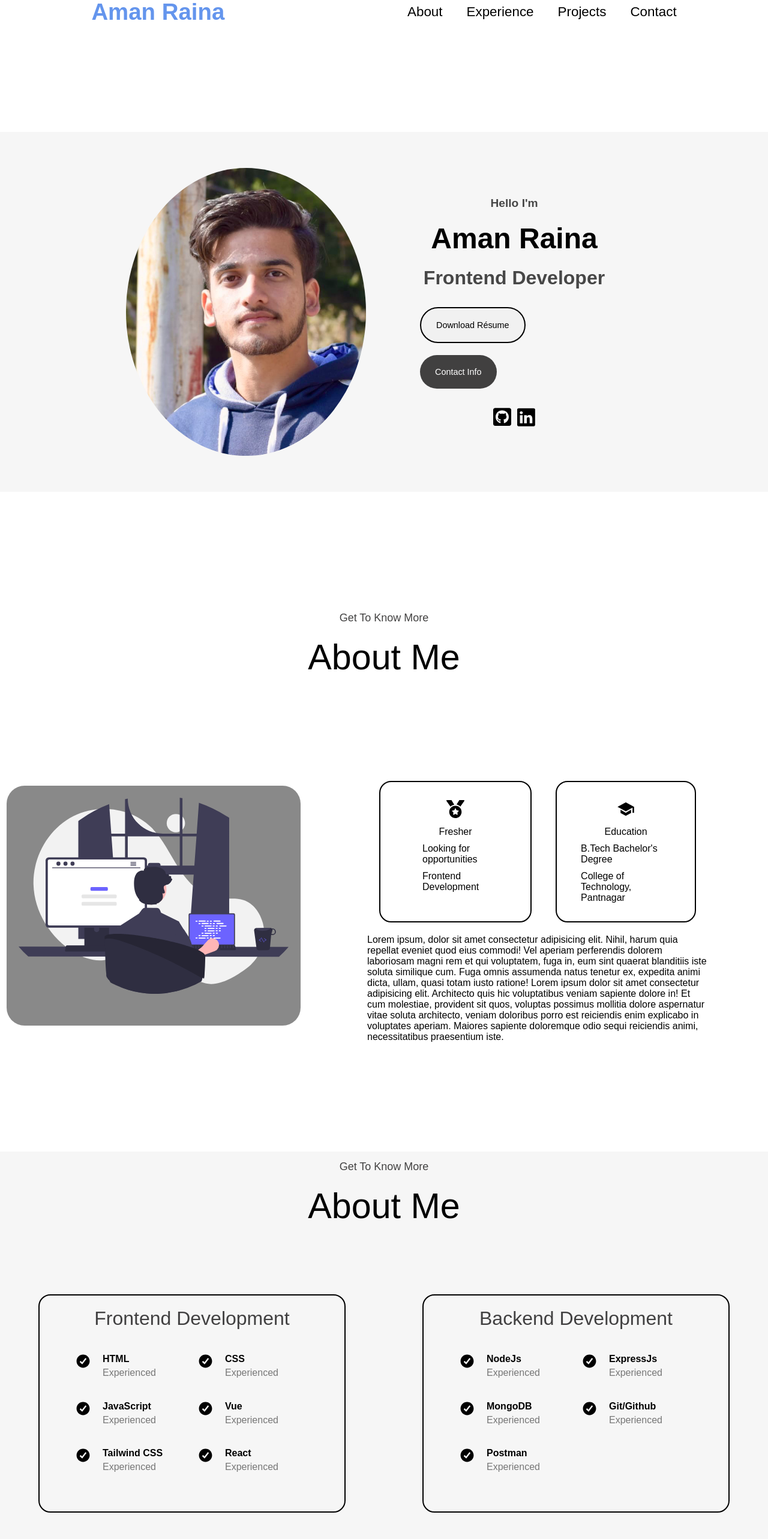
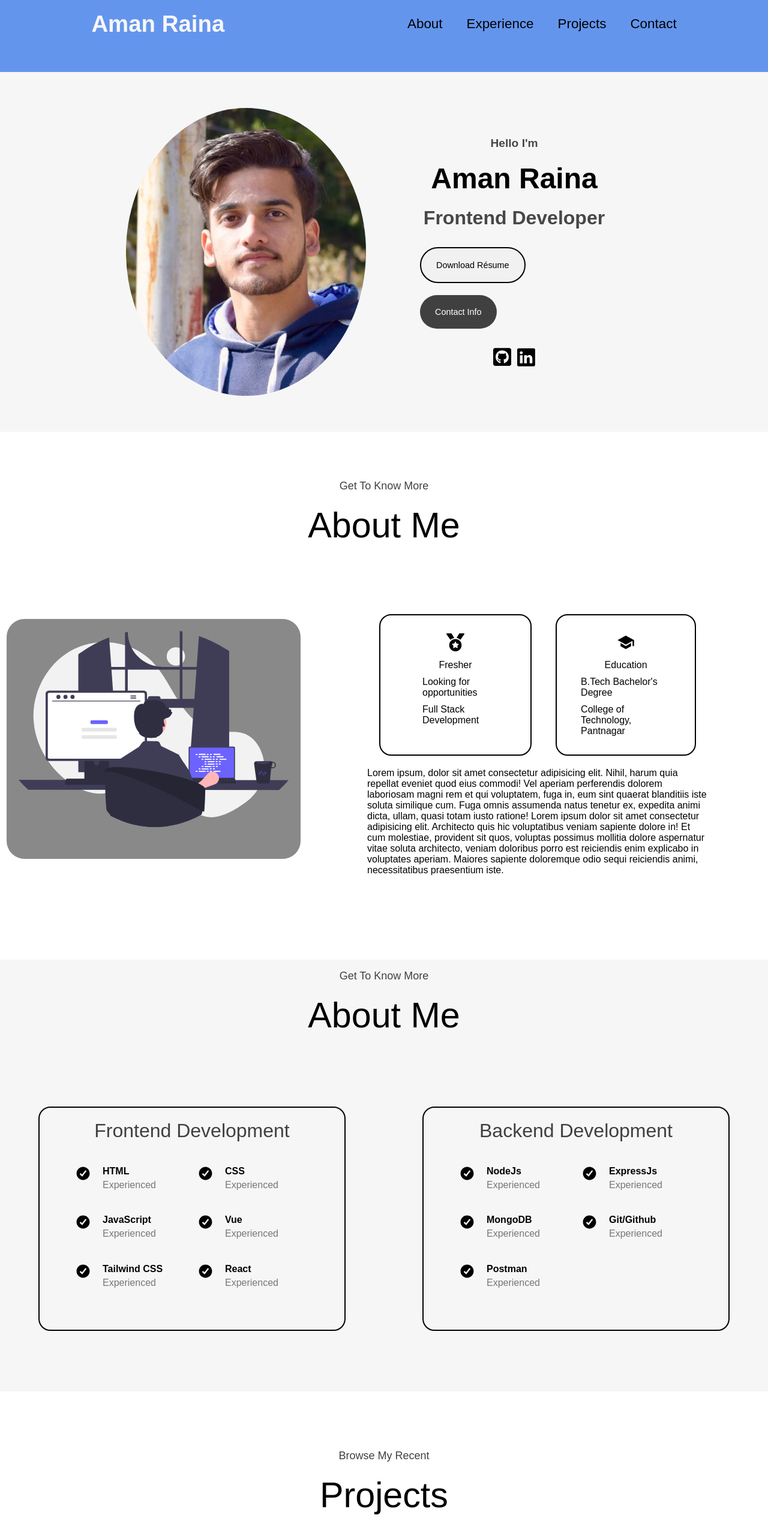
Before and after one commit to amanraina1/vue-portfolio-website, a Vue app: page / in a window 1280 px wide. Shown: the part 80-2646 px from the top of the page at 60% size. Built offline with nearby package versions, Linux system fonts and the light colour scheme.

Commit message:
projects section concluded

```diff
--- a/src/App.vue
+++ b/src/App.vue
@@ -3,12 +3,16 @@
   <Header />
   <About />
   <Experience />
+  <Projects />
+  <Footer />
 </template>
 <script>
 import Nav from "./components/Nav.vue";
 import Header from "./components/Header.vue";
 import About from "./components/About.vue";
 import Experience from "./components/Experience.vue";
+import Projects from "./components/Projects.vue";
+import Footer from "./components/Footer.vue";
 export default {
   name: "App",
   components: {
@@ -16,6 +20,8 @@ export default {
     Header,
     About,
     Experience,
+    Projects,
+    Footer,
   },
 };
 </script>
--- a/src/components/About.vue
+++ b/src/components/About.vue
@@ -18,7 +18,7 @@
             </span>
             <span>Fresher</span>
             <span>Looking for opportunities</span>
-            <span>Frontend Development</span>
+            <span>Full Stack Development</span>
           </div>
           <div class="right-box">
             <span>
@@ -56,8 +56,9 @@ export default {
 
 <style scoped>
 .container {
-  margin-top: 200px;
-  height: 700px;
+  margin-top: 10vh;
+  height: 90vh;
+  /* background-color: red; */
 }
 
 .top-container .light-text {
@@ -71,6 +72,7 @@ export default {
 }
 
 .top-container {
+  /* background-color: green; */
   width: 100%;
   height: 20%;
   display: flex;
@@ -82,7 +84,7 @@ export default {
 .bottom-container {
   display: flex;
   width: 100%;
-  height: 100%;
+  height: 80%;
 }
 
 .bottom-container .left-container {
--- a/src/components/Experience.vue
+++ b/src/components/Experience.vue
@@ -108,11 +108,9 @@ export default {
 
 <style scoped>
 .container {
+  margin-top: 10vh;
+  height: 90vh;
   background-color: #f6f6f6;
-}
-.container {
-  margin-top: 200px;
-  height: 700px;
   /* background-color: red; */
 }
 
--- a/src/components/Footer.vue
+++ b/src/components/Footer.vue
@@ -1,6 +1,14 @@
-<template></template>
+<template>
+  <div class="container">
+    <div class="top">
+      <div class="light-text">Browse My Recent</div>
+      <div class="dark-text">Projects</div>
+    </div>
+  </div>
+</template>
 <script>
 export default {
   name: "Footer",
 };
 </script>
+<style scoped></style>
--- a/src/components/Header.vue
+++ b/src/components/Header.vue
@@ -34,8 +34,8 @@ export default {
 .hero {
   display: flex;
   align-items: center;
-  height: 600px;
-  margin-top: 150px;
+  height: 75vh;
+  /* margin-top: 100px; */
   background-color: #f6f6f6;
 }
 .hero .hero-img-container {
--- a/src/components/Nav.vue
+++ b/src/components/Nav.vue
@@ -16,19 +16,19 @@ export default {
 </script>
 <style scoped>
 .nav-container {
-  margin-top: 50px;
+  margin-top: 5vh;
   display: flex;
   justify-content: space-around;
   align-items: center;
-  /* background-color: cornflowerblue; */
+  background-color: cornflowerblue;
   min-width: 200px;
-  height: 100px;
+  height: 20vh;
 }
 .nav-brand {
   font-size: 2.4em;
   font-weight: 800;
   cursor: pointer;
-  color: cornflowerblue;
+  color: #f6f6f6;
 }
 .non-bullet {
   list-style: none;
--- /dev/null
+++ b/src/components/Projects.vue
@@ -0,0 +1,128 @@
+<template>
+  <div class="container">
+    <div class="top">
+      <div class="light-text">Browse My Recent</div>
+      <div class="dark-text">Projects</div>
+    </div>
+    <div class="bottom">
+      <div class="border">
+        <div class="image">
+          <img src="../Images/Hero Image.svg" alt="Project photo" />
+        </div>
+        <div class="project-number">Project One</div>
+        <div class="links">
+          <button>Github</button>
+        </div>
+      </div>
+      <div class="border">
+        <div class="image">
+          <img src="../Images/Hero Image.svg" alt="Project photo" />
+        </div>
+        <div class="project-number">Project Two</div>
+        <div class="links">
+          <button>Github</button>
+        </div>
+      </div>
+      <div class="border">
+        <div class="image">
+          <img src="../Images/Hero Image.svg" alt="Project photo" />
+        </div>
+        <div class="project-number">Project Three</div>
+        <div class="links">
+          <button>Github</button>
+        </div>
+      </div>
+    </div>
+  </div>
+</template>
+
+<script>
+export default {
+  name: "Projects",
+};
+</script>
+
+<style scoped>
+.container {
+  margin-top: 10vh;
+  height: 90vh;
+  /* background-color: #f6f6f6; */
+  /* background-color: red; */
+}
+
+.top .light-text {
+  color: rgb(65, 64, 64);
+  font-size: large;
+}
+
+.top .dark-text {
+  color: black;
+  font-size: 59.2px;
+}
+
+.top {
+  /* background-color: blue; */
+  width: 100%;
+  height: 20%;
+  display: flex;
+  flex-direction: column;
+  align-items: center;
+  justify-content: center;
+  gap: 20px;
+}
+
+.bottom {
+  width: 100%;
+  height: 80%;
+  display: flex;
+  justify-content: space-evenly;
+  padding: 80px;
+}
+
+.bottom .border {
+  display: flex;
+  flex-direction: column;
+  align-items: center;
+  justify-content: space-between;
+  padding: 20px;
+  border-radius: 30px;
+  border: 2px solid black;
+  height: 450px;
+  width: 350px;
+}
+
+.bottom .border .image {
+  border: 2px solid black;
+  margin-top: 20px;
+  border-radius: 30px;
+  width: 250px;
+  height: 250px;
+  overflow: hidden;
+}
+
+.bottom .border .image img {
+  width: 250px;
+  height: 200px;
+}
+
+.bottom .border .project-number {
+  /* color: red; */
+  font-size: 30px;
+  font-weight: 700;
+  margin: 10px;
+}
+
+.bottom .border .links button {
+  border: 2px solid black;
+  background-color: #fff;
+  padding: 10px 35px;
+  border-radius: 20px;
+  font-size: 0.9rem;
+  cursor: pointer;
+}
+
+.bottom .border .links button:hover {
+  background-color: rgb(65, 64, 64);
+  color: rgb(241, 241, 241);
+}
+</style>
```
